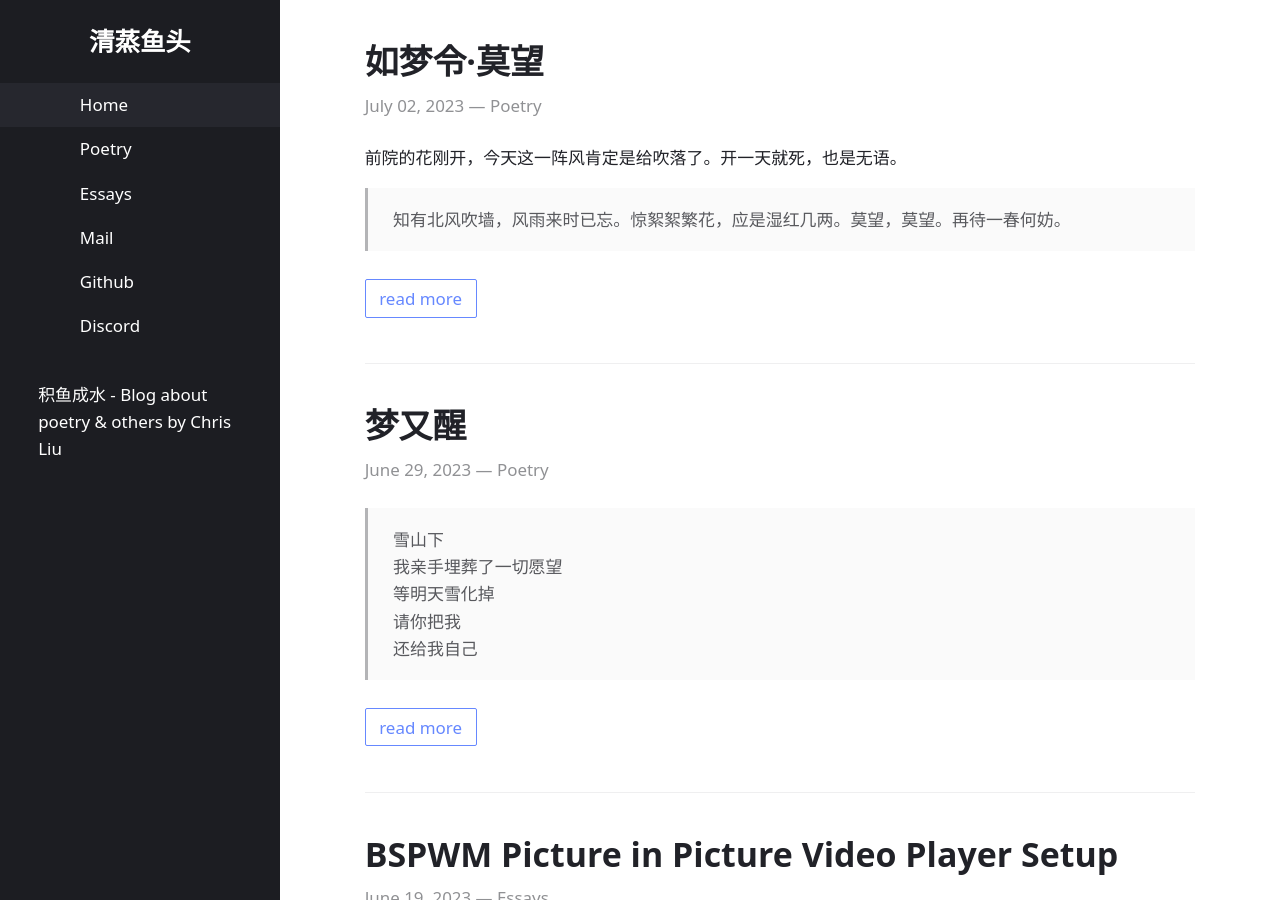
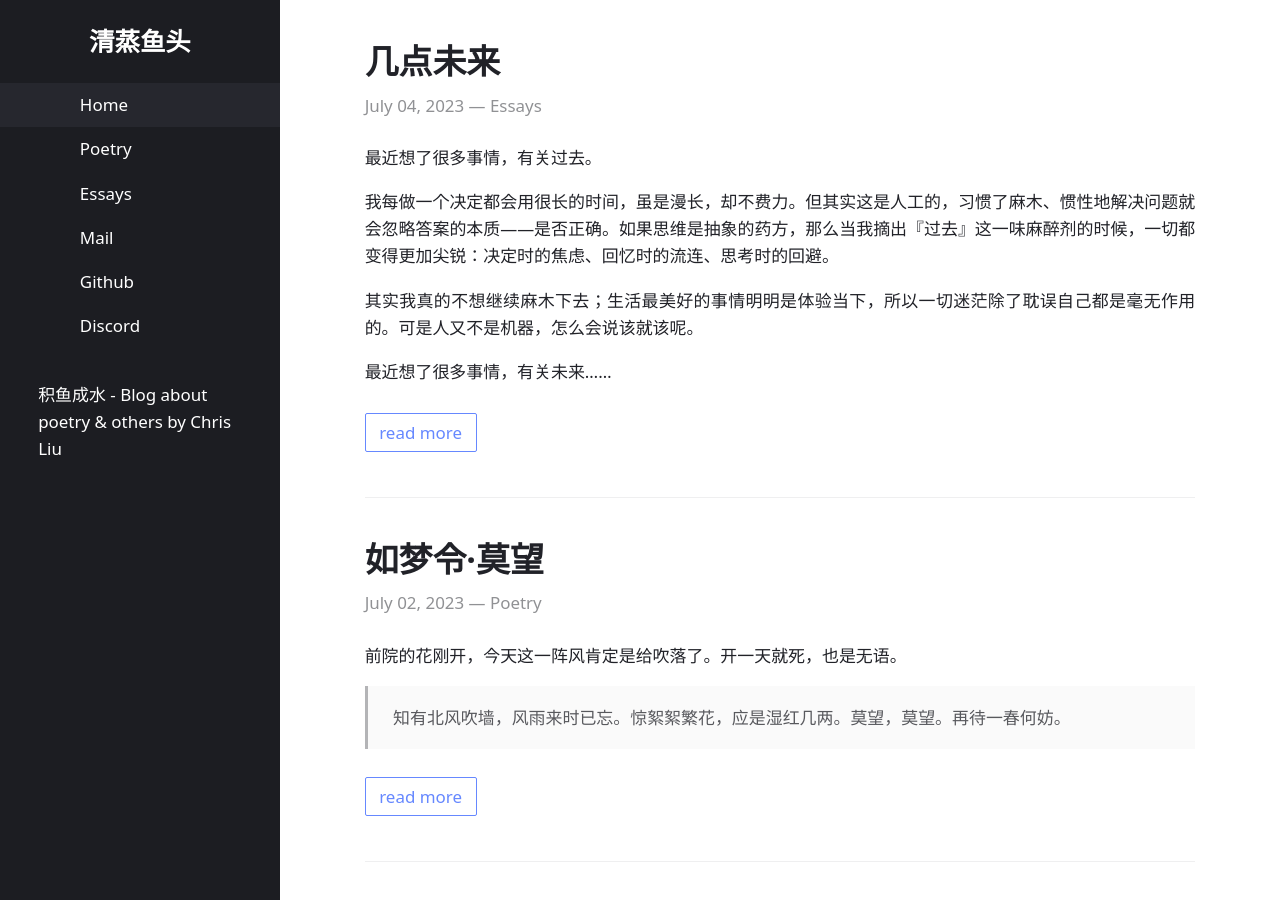
Before and after one commit to chris-zy-liu/chris-zy-liu.github.io, a Jekyll site: the page built from index.html, in a window 1280 px wide and 900 px high. Built offline with Jekyll 4.4.1, drawn with Linux system fonts in a browser that asks for light colours.

Commit message:
new post

```diff
--- /dev/null
+++ b/_posts/2023-07-04-reflection.md
@@ -0,0 +1,13 @@
+---
+title: "几点未来"
+layout: post
+categories: Essays
+---
+
+最近想了很多事情，有关过去。
+
+我每做一个决定都会用很长的时间，虽是漫长，却不费力。但其实这是人工的，习惯了麻木、惯性地解决问题就会忽略答案的本质——是否正确。如果思维是抽象的药方，那么当我摘出『过去』这一味麻醉剂的时候，一切都变得更加尖锐：决定时的焦虑、回忆时的流连、思考时的回避。
+
+其实我真的不想继续麻木下去；生活最美好的事情明明是体验当下，所以一切迷茫除了耽误自己都是毫无作用的。可是人又不是机器，怎么会说该就该呢。
+
+最近想了很多事情，有关未来……
```
Also changed, not shown: _posts/.obsidian/workspace.json (+6 -5 lines).
